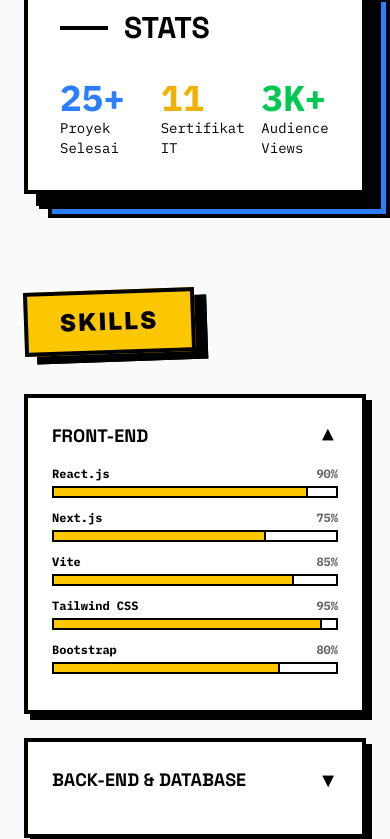
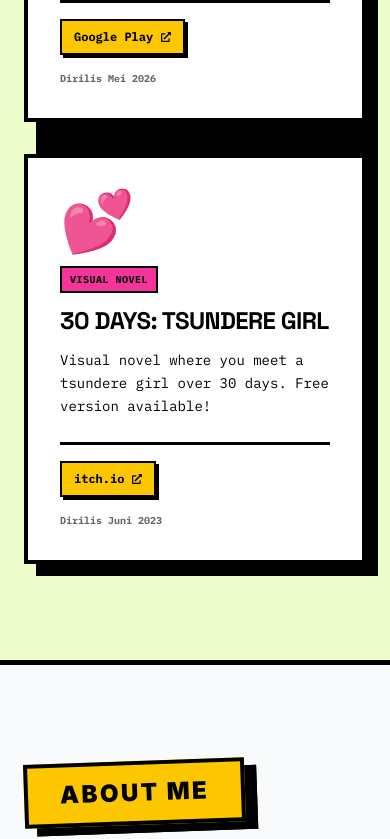
Before and after one commit to sternnaufal/sternnaufal.github.io, a React (Vite) app: page / in a window 390 px wide. Shown: the part 6116-6955 px from the top of the page. Built offline with nearby package versions, Linux system fonts and the light colour scheme.

Commit message:
Add Games section with Senin Terus Studio games (Flag Quiz Master, Sortiverse, Tsundere Girl) + navbar link

```diff
--- a/src/App.jsx
+++ b/src/App.jsx
@@ -6,6 +6,7 @@ import ScrollProgressBar from './components/ScrollProgressBar'
 import Navbar from './components/Navbar'
 import Hero from './components/Hero'
 import Projects from './components/Projects'
+import Games from './components/Games'
 import About from './components/About'
 import Contact from './components/Contact'
 import Footer from './components/Footer'
@@ -16,6 +17,7 @@ function Home() {
     <main className="min-h-screen">
       <Hero />
       <Projects />
+      <Games />
       <About />
       <Contact />
     </main>
--- a/src/components/Footer.jsx
+++ b/src/components/Footer.jsx
@@ -48,6 +48,7 @@ function Footer() {
           <div className="flex flex-wrap justify-center gap-6 text-sm uppercase font-black tracking-widest bg-white text-black p-4 border-4 border-black shadow-neo-mini rotate-1">
              <a href="#about" className="hover:text-pink-500 transition-colors">About</a>
              <a href="#projects" className="hover:text-pink-500 transition-colors">Projects</a>
+             <a href="#games" className="hover:text-pink-500 transition-colors">Games</a>
              <a href="#contact" className="hover:text-pink-500 transition-colors">Contact</a>
              <button onClick={scrollToTop} className="flex items-center gap-2 border-l-2 border-black pl-4 hover:text-blue-500 transition-colors">
                Top <FaArrowUp />
--- /dev/null
+++ b/src/components/Games.jsx
@@ -0,0 +1,99 @@
+import { motion } from 'framer-motion'
+import { games, studio } from '../data/portfolioData'
+import { FaExternalLinkAlt, FaGamepad } from 'react-icons/fa'
+
+function Games() {
+  return (
+    <section id="games" className="games py-24 bg-lime-100 dark:bg-gray-950 border-b-5 border-black px-6 md:px-12 overflow-hidden relative">
+      <div className="absolute top-0 right-0 w-96 h-96 bg-pink-500/20 dark:bg-pink-500/10 -translate-y-1/2 translate-x-1/2 rounded-full blur-3xl pointer-events-none" />
+
+      <div className="max-w-7xl mx-auto relative z-10">
+        {/* Studio Header */}
+        <div className="flex flex-col md:flex-row items-center justify-between mb-16 gap-8">
+          <div>
+            <div className="inline-block mb-6 relative">
+              <div className="absolute inset-0 translate-x-2 translate-y-2 bg-black border-4 border-black" />
+              <h3 className="relative z-10 px-8 py-3 bg-pink-500 border-4 border-black text-2xl md:text-3xl font-black uppercase tracking-widest">
+                🎮 Game Studio
+              </h3>
+            </div>
+            <h4 className="font-space text-4xl md:text-6xl font-black uppercase tracking-tight mb-4 -rotate-1">
+              <a href={studio.url} target="_blank" className="hover:text-pink-500 dark:hover:text-yellow-400 transition-colors underline decoration-yellow-400 decoration-8 underline-offset-8">
+                {studio.name}
+              </a>
+            </h4>
+            <p className="font-mono text-lg max-w-2xl dark:text-gray-300">
+              {studio.description}
+            </p>
+          </div>
+          <a
+            href={studio.url}
+            target="_blank"
+            className="bg-black text-pink-500 dark:bg-yellow-400 dark:text-black font-space font-bold px-8 py-4 border-4 border-black shadow-neo-large hover:-translate-x-1 hover:-translate-y-1 hover:shadow-neo transition-all text-xl uppercase flex items-center gap-3 shrink-0"
+          >
+            <FaGamepad />
+            Kunjungi Studio
+          </a>
+        </div>
+
+        {/* Games Grid */}
+        <div className="grid md:grid-cols-3 gap-8">
+          {games.map((game, i) => (
+            <motion.div
+              key={game.title}
+              initial={{ opacity: 0, y: 30, rotate: i % 2 === 0 ? 1 : -1 }}
+              whileInView={{ opacity: 1, y: 0, rotate: 0 }}
+              viewport={{ once: true }}
+              transition={{ delay: i * 0.15, duration: 0.5 }}
+              className="group"
+            >
+              <div className="absolute inset-0 bg-black translate-x-3 translate-y-3 group-hover:translate-x-5 group-hover:translate-y-5 transition-transform" />
+              <div className="relative z-10 bg-white dark:bg-gray-900 border-4 border-black p-8 h-full flex flex-col group-hover:-translate-x-1 group-hover:-translate-y-1 transition-all duration-300">
+                <div className="text-6xl mb-4 group-hover:scale-125 group-hover:-rotate-6 transition-transform duration-300">
+                  {game.icon}
+                </div>
+
+                {game.tag && (
+                  <span className="font-mono text-[10px] font-bold bg-pink-500 dark:bg-yellow-400 text-black px-2 py-1 border-2 border-black uppercase tracking-wider mb-3 w-fit">
+                    {game.tag}
+                  </span>
+                )}
+
+                <h5 className="font-space text-2xl font-black uppercase tracking-tight mb-3">
+                  {game.title}
+                </h5>
+
+                <p className="font-mono text-sm leading-relaxed mb-6 flex-grow dark:text-gray-300">
+                  {game.description}
+                </p>
+
+                <div className="flex flex-wrap gap-2 pt-4 border-t-3 border-black dark:border-white/20">
+                  {game.links.map((link) => (
+                    <a
+                      key={link.label}
+                      href={link.url}
+                      target="_blank"
+                      onClick={(e) => e.stopPropagation()}
+                      className="font-mono text-xs font-bold bg-yellow-400 dark:bg-pink-500 text-black dark:text-white px-3 py-2 border-2 border-black shadow-neo-mini hover:-translate-y-1 hover:shadow-neo transition-all flex items-center gap-2"
+                    >
+                      {link.label}
+                      <FaExternalLinkAlt className="text-[10px]" />
+                    </a>
+                  ))}
+                </div>
+
+                {game.stats && (
+                  <p className="font-mono text-[10px] font-bold opacity-60 mt-4">
+                    {game.stats}
+                  </p>
+                )}
+              </div>
+            </motion.div>
+          ))}
+        </div>
+      </div>
+    </section>
+  )
+}
+
+export default Games
--- a/src/components/Navbar.jsx
+++ b/src/components/Navbar.jsx
@@ -7,6 +7,7 @@ function Navbar({ darkMode, toggleDarkMode, activeSection }) {
   const navLinks = [
     { href: '#about', label: 'About' },
     { href: '#projects', label: 'Projects' },
+    { href: '#games', label: 'Games' },
     { href: '#contact', label: 'Contact' },
   ]
 
@@ -37,6 +38,7 @@ function Navbar({ darkMode, toggleDarkMode, activeSection }) {
               <a href="https://webapps.naufalrakha.my.id" target="_blank" className="block px-4 py-2 hover:bg-white hover:text-black">Webapps</a>
               <a href="https://blog.naufalrakha.my.id" target="_blank" className="block px-4 py-2 hover:bg-white hover:text-black">Blog</a>
               <a href="https://story.naufalrakha.my.id" target="_blank" className="block px-4 py-2 hover:bg-white hover:text-black">Cerita</a>
+              <a href="https://seninterusstudio.vercel.app" target="_blank" className="block px-4 py-2 hover:bg-white hover:text-black">Senin Terus Studio 🎮</a>
             </div>
           </div>
 
--- a/src/data/portfolioData.js
+++ b/src/data/portfolioData.js
@@ -218,3 +218,46 @@ export const certificates = [
   { title: 'Python Developer', provider: 'Google / Dicoding', image: '/images/python.webp' },
   { title: 'Pemrograman Python', provider: 'Dicoding', image: '/images/pyibm.webp' }
 ]
+
+export const studio = {
+  name: 'Senin Terus Studio',
+  url: 'https://seninterusstudio.vercel.app',
+  description: 'Game indie studio yang berfokus pada pengalaman naratif dan edukasi interaktif berbasis web & Android.'
+}
+
+export const games = [
+  {
+    title: 'Flag Quiz Master!',
+    description: 'Test your knowledge of world flags in this fun and educational quiz game! Tersedia di itch.io dan Google Play.',
+    platform: 'Android + Web',
+    links: [
+      { label: 'Google Play', url: 'https://play.google.com/store/apps/details?id=com.seninterus.flagquizapps' },
+      { label: 'itch.io', url: 'https://seninterus.itch.io/flag-quiz-master' },
+    ],
+    icon: '🏴',
+    stats: 'Dirilis Maret 2026',
+    tag: 'Puzzle'
+  },
+  {
+    title: 'Sortiverse',
+    description: 'A fun sorting puzzle game. Tersedia di Google Play Store.',
+    platform: 'Android',
+    links: [
+      { label: 'Google Play', url: 'https://play.google.com/store/apps/details?id=com.seninterus.sortiverse' },
+    ],
+    icon: '🧩',
+    stats: 'Dirilis Mei 2026',
+    tag: 'Puzzle'
+  },
+  {
+    title: '30 Days: Tsundere Girl',
+    description: 'Visual novel where you meet a tsundere girl over 30 days. Free version available!',
+    platform: 'Web',
+    links: [
+      { label: 'itch.io', url: 'https://seninterus.itch.io/30-days-meet-tsundere-girl-free-version' },
+    ],
+    icon: '💕',
+    stats: 'Dirilis Juni 2023',
+    tag: 'Visual Novel'
+  }
+]
```
